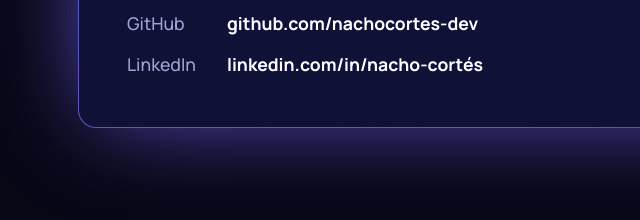
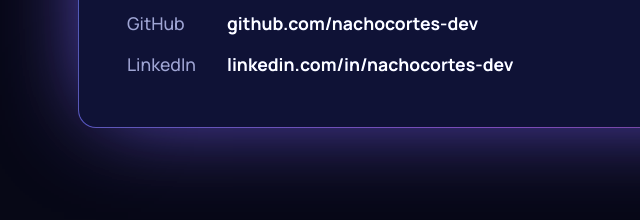
Before and after one commit to nachocortes-dev/nachocortes-dev.github.io, a plain HTML site: page index.html in a window 1280 px wide. Shown: the part 3762-3982 px from the top of the page, 22-662 px from the left. Drawn offline with Linux system fonts and the light colour scheme.

Commit message:
Update LinkedIn link

```diff
--- a/index.html
+++ b/index.html
@@ -627,7 +627,7 @@
         <ul>
           <li><a href="mailto:nachocortes.dev@gmail.com"><span data-i18n="lbl_email">Email</span>nachocortes.dev@gmail.com</a></li>
           <li><a href="https://github.com/nachocortes-dev" target="_blank" rel="noopener"><span>GitHub</span>github.com/nachocortes-dev</a></li>
-          <li><a href="https://www.linkedin.com/in/nacho-cort%C3%A9s-53b578350/" target="_blank" rel="noopener"><span>LinkedIn</span>linkedin.com/in/nacho-cortés</a></li>
+          <li><a href="https://www.linkedin.com/in/nachocortes-dev/" target="_blank" rel="noopener"><span>LinkedIn</span>linkedin.com/in/nachocortes-dev</a></li>
         </ul>
       </div>
     </div>
```
